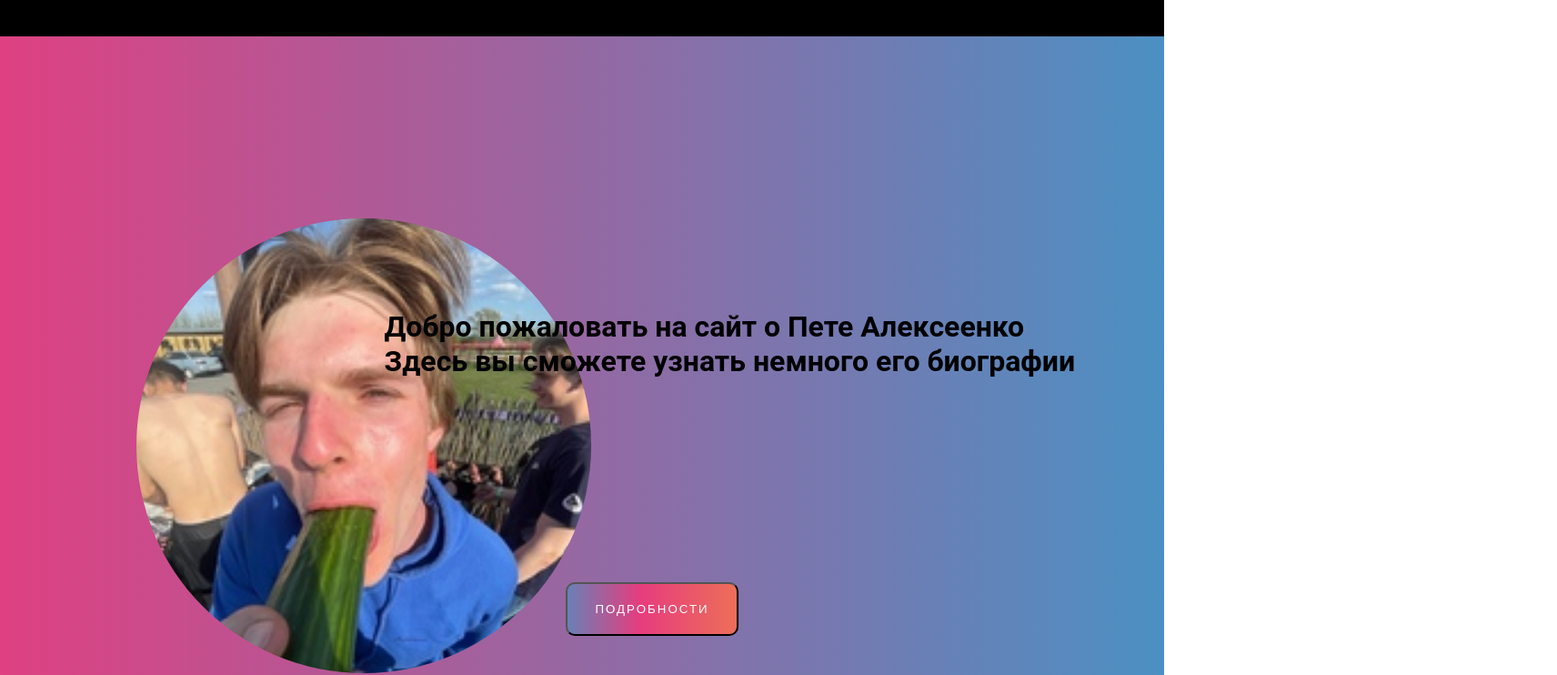
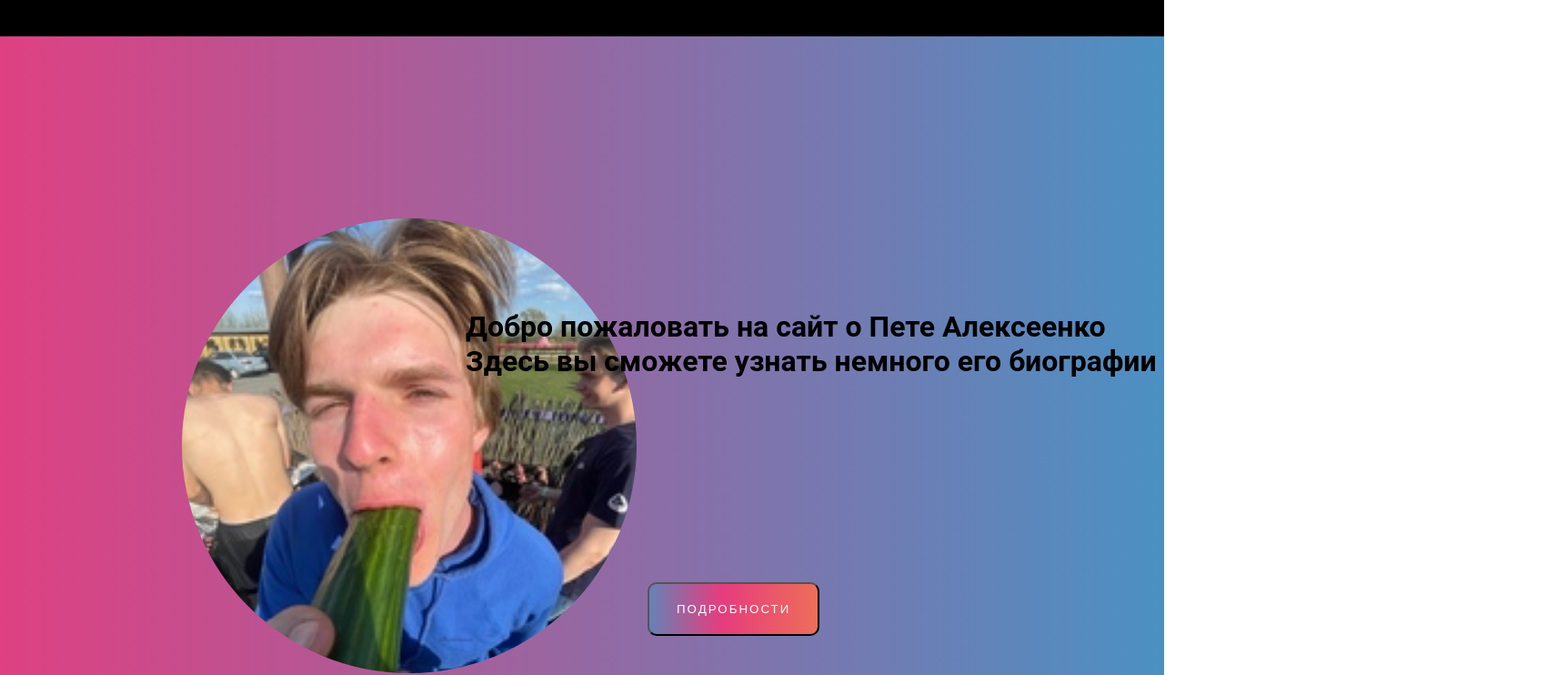
Before and after one commit to Petya1234/my-app, a Next.js app: page / in a window 1280 px wide. Shown: the top 742 px of the page at 91% size, 1712 px wide, since content can reach past the window. Built offline with nearby package versions, Linux system fonts and the light colour scheme.

Commit message:
new commit

```diff
--- a/app/main-content-styles.css
+++ b/app/main-content-styles.css
@@ -4,13 +4,13 @@
   border-radius: 50%;
   position: absolute;
   top: 200px;
-  left: 150px;
+  left: 200px;
 }
 
 .main-text-content {
   position: relative;
   width: 1200px;
-  left: 33%;
+  left: 40%;
   top: 300px;
 }
 
```
